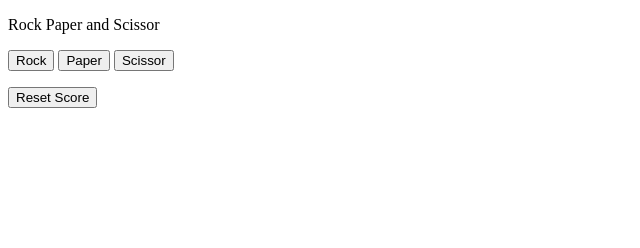
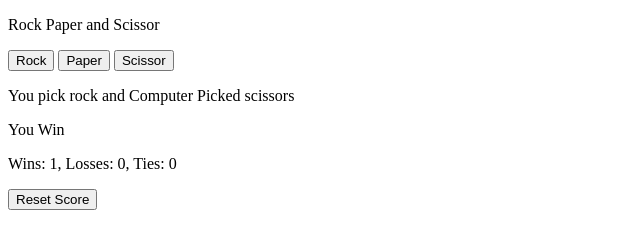
Before and after one commit to elijah571/rock-paper-scissor_game, a plain HTML site: page index.html in a window 1280 px wide. Both pictures are taken after a click on the button "Rock". Shown: the whole page, without its empty margins (0-640 px from the left). Drawn offline with Linux system fonts and the light colour scheme.

Commit message:
the result updated in the website

```diff
--- a/app.js
+++ b/app.js
@@ -1,3 +1,10 @@
+let score = JSON.parse(localStorage.getItem('score')) || {
+    wins: 0,
+    losses: 0,
+    ties: 0
+};
+updateScore();
+
 function playGame(playerMove) {
     const computerMove =  pickComputerMove();
 
@@ -28,7 +35,23 @@ function playGame(playerMove) {
             result = 'Tie';
         }
     }
+    if ( result === 'You Win') {
+        score.wins++;
+    }else if (result === 'You Loss') {
+        score.losses+= 1;
+    }else if (result === 'Tie') {
+        score.ties+= 1;
+    }
+    localStorage.setItem('score', JSON.stringify(score));
+    updateScore();
+    document.querySelector('.js-moves').innerHTML = `You pick ${playerMove} and Computer Picked ${computerMove}`;
 
+    document.querySelector('.js-result').innerHTML = `${result}`;
+
+}
+
+function updateScore(){
+    document.querySelector('.js-score').innerHTML = `Wins: ${score.wins}, Losses: ${score.losses}, Ties: ${score.ties}`;
 }
 
 
--- a/index.html
+++ b/index.html
@@ -12,9 +12,9 @@
     <button onclick="playGame('rock');">Rock</button>
     <button onclick="playGame('paper');">Paper</button>
     <button onclick="playGame('scissors');">Scissor</button>
-    <p></p>
-    <p></p>
-    <p></p>
+    <p class="js-moves"></p>
+    <p class="js-result"></p>
+    <p class="js-score"></p>
     <button>Reset Score</button>
     <script src="app.js"></script>
 </body>
```
